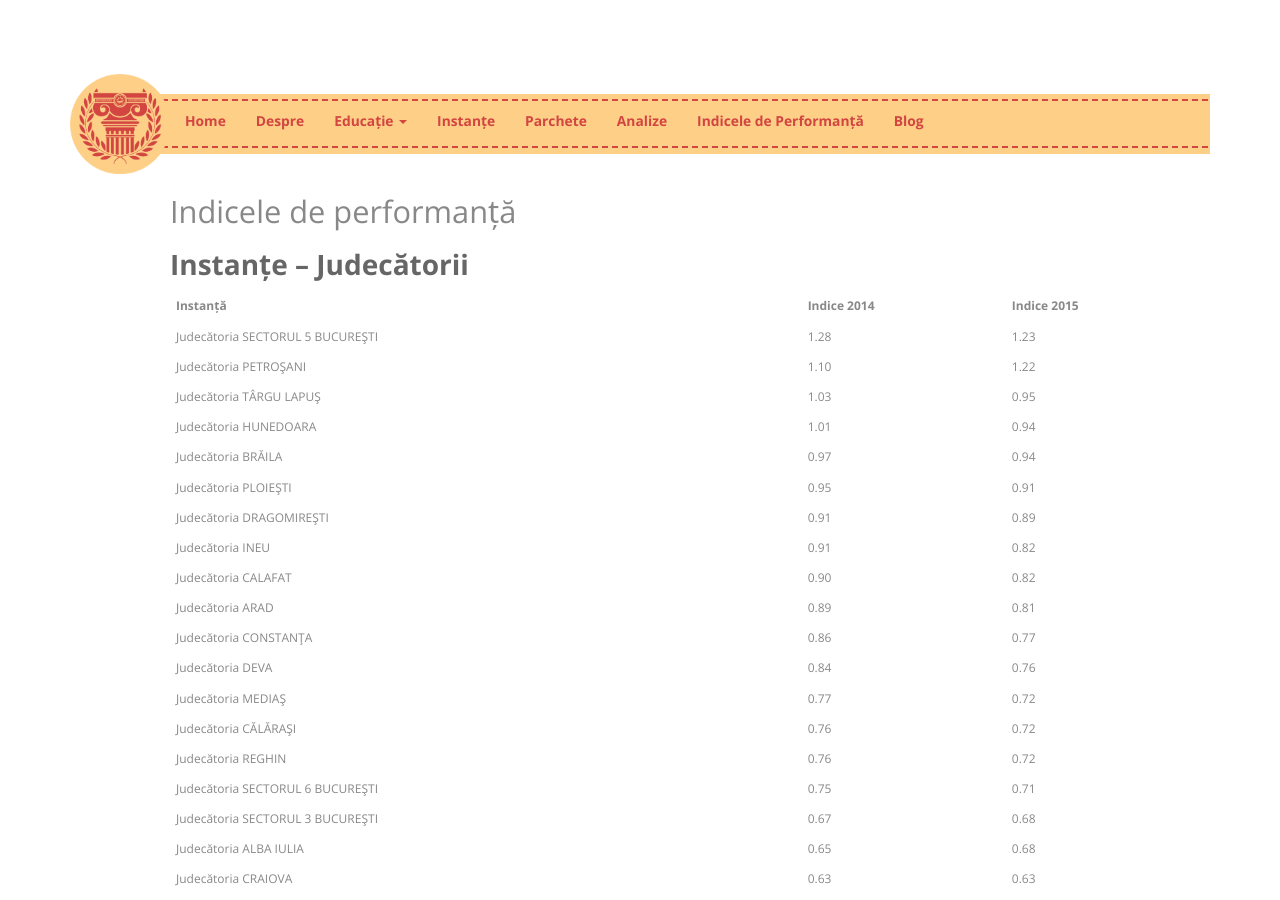
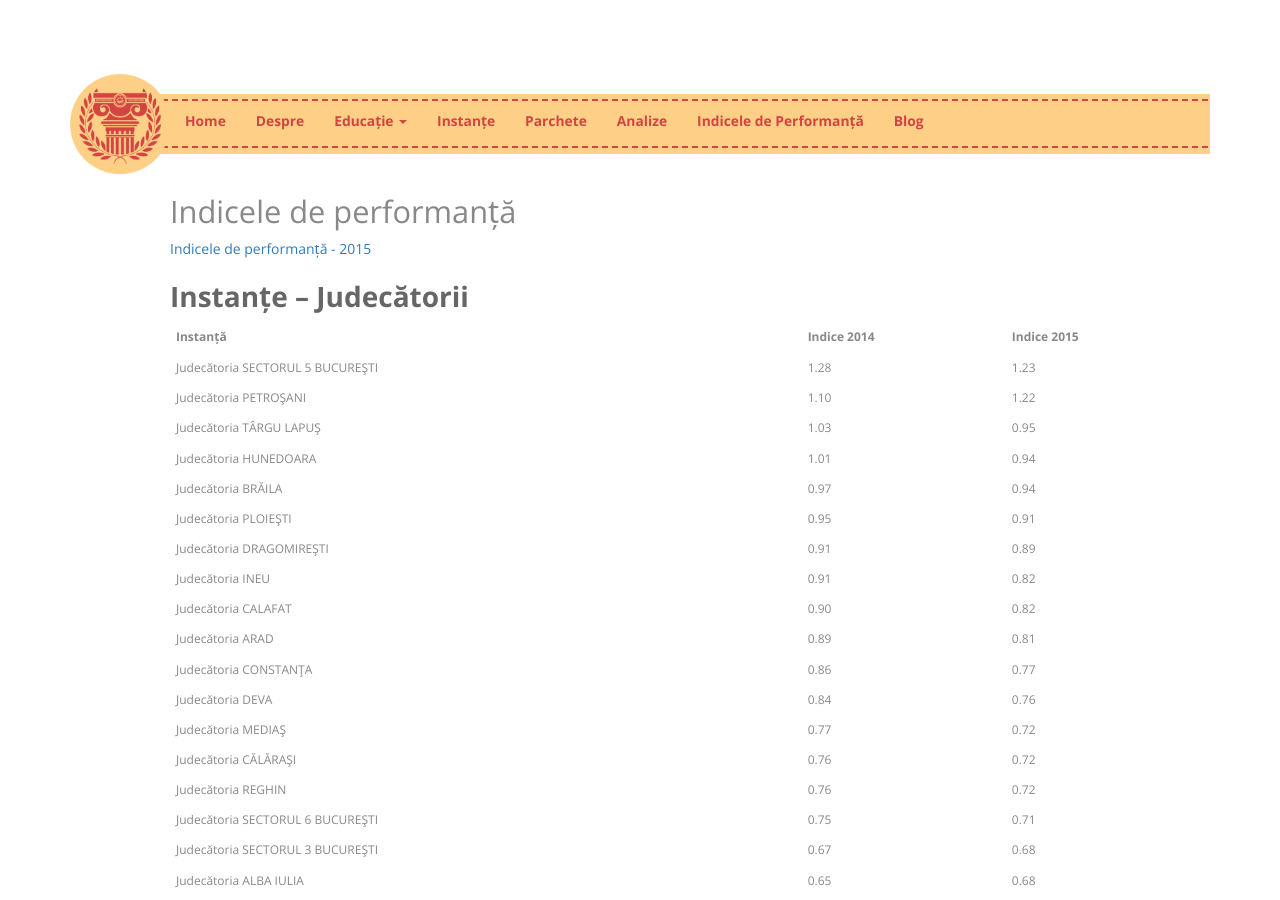
Before and after one commit to funkycitizens/onoratainstanta, a Jekyll site: the page built from indicele-de-performanta.html, in a window 1280 px wide and 900 px high. Built offline with Jekyll 4.4.1, drawn with Linux system fonts in a browser that asks for light colours; nearby versions of some CDN libraries.

Commit message:
Edit from JekyllCMS

```diff
--- a/indicele-de-performanta.html
+++ b/indicele-de-performanta.html
@@ -2,3 +2,4 @@
 title: Indicele de performanță
 layout: indice
 ---
+<p><a href="http://www.funkycitizens.org/wp-content/uploads/2015/10/Indicele-de-performanta-complet_2015.pdf" style="line-height: 20.8px;">Indicele de performanță - 2015</a></p>
```
